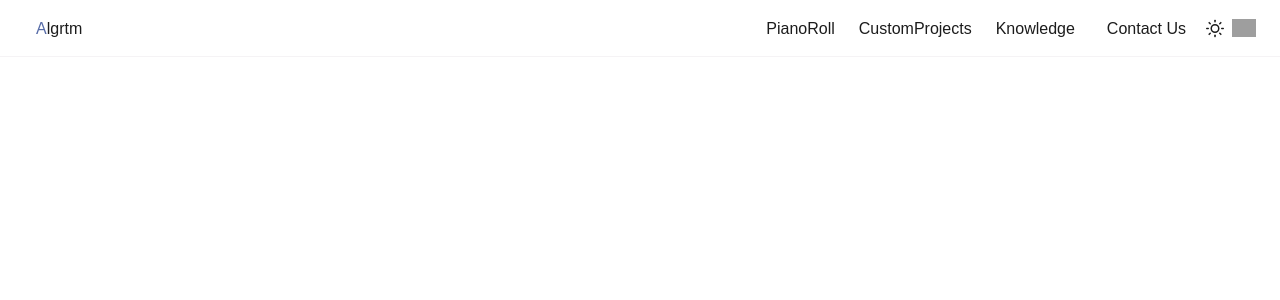
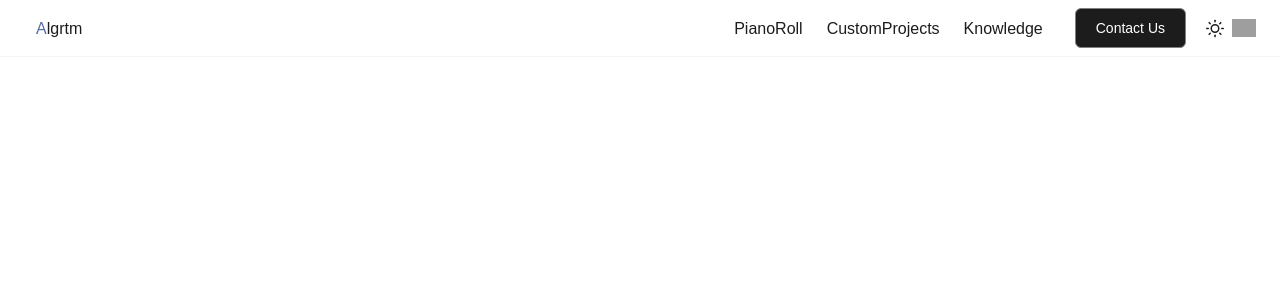
Before and after one commit to Nospoko/epr-landing, a Next.js app in the folder algrtm/: page / in a window 1280 px wide. Shown: the top 300 px of the page. Built offline with nearby package versions, Linux system fonts and the light colour scheme; grey boxes are pictures that could not be loaded.

Commit message:
Button component added

```diff
--- a/algrtm/src/components/Navbar.js
+++ b/algrtm/src/components/Navbar.js
@@ -1,6 +1,9 @@
+"use client";
+
 import React from "react";
 import Link from "next/link";
 import Image from "next/image";
+import Button from "./shared/Button";
 
 export default function Navbar() {
   return (
@@ -38,9 +41,14 @@ export default function Navbar() {
           </div>
 
           <Link href="/contactUs">
-            <button className="buttonPrimary p3">Contact Us</button>
+            <Button
+              variant="primary"
+              text="Contact Us"
+              onClick={() => console.log("Button clicked!")}
+            />
           </Link>
-          <button className="buttonSecondary">
+
+          <button className="toggleButton">
             <div className="flex items-center justify-center gap-x-2">
               <Image src="/sun.svg" width={18} height={18} alt="Sun icon" />
 
--- /dev/null
+++ b/algrtm/src/components/shared/Button.js
@@ -0,0 +1,22 @@
+import React from "react";
+
+const Button = ({ text, onClick, variant }) => {
+  let buttonClass =
+    "flex justify-center items-center select-none text-sm font-medium px-5 py-2 h-10 gap-4 rounded-md ";
+
+  if (variant === "primary") {
+    buttonClass +=
+      " border border-neutralLight-neutral40 bg-neutralLight-neutral10 text-neutralLight-neutral100";
+  } else if (variant === "secondary") {
+    buttonClass +=
+      " border border-neutralLight-neutral80 bg-neutralLight-neutral100 text-neutralLight-neutral10";
+  }
+
+  return (
+    <button type="button" className={buttonClass} onClick={onClick}>
+      {text}
+    </button>
+  );
+};
+
+export default Button;
--- a/algrtm/src/styles/buttons.css
+++ b/algrtm/src/styles/buttons.css
@@ -2,23 +2,7 @@
 @tailwind components;
 @tailwind utilities;
 
-.buttonPrimary {
-  display: flex;
-  height: 2.375rem;
-  padding: 0.625rem 1.25rem;
-  justify-content: center;
-  align-items: center;
-  gap: 0.625rem;
-  border-radius: 0.5rem;
-  border: 1px solid theme("colors.neutralLight.neutral40");
-  background: theme("colors.neutralLight.neutral10");
-  color: theme("colors.neutralLight.neutral100");
-  flex-shrink: 0;
-  font-size: 0.875rem;
-  font-style: normal;
-}
-
-.buttonSecondary {
+.toggleButton {
   border-radius: 3.125rem;
   border: 1px solid theme("colors.neutralLight.neutral80");
   width: 3.875rem;
```
